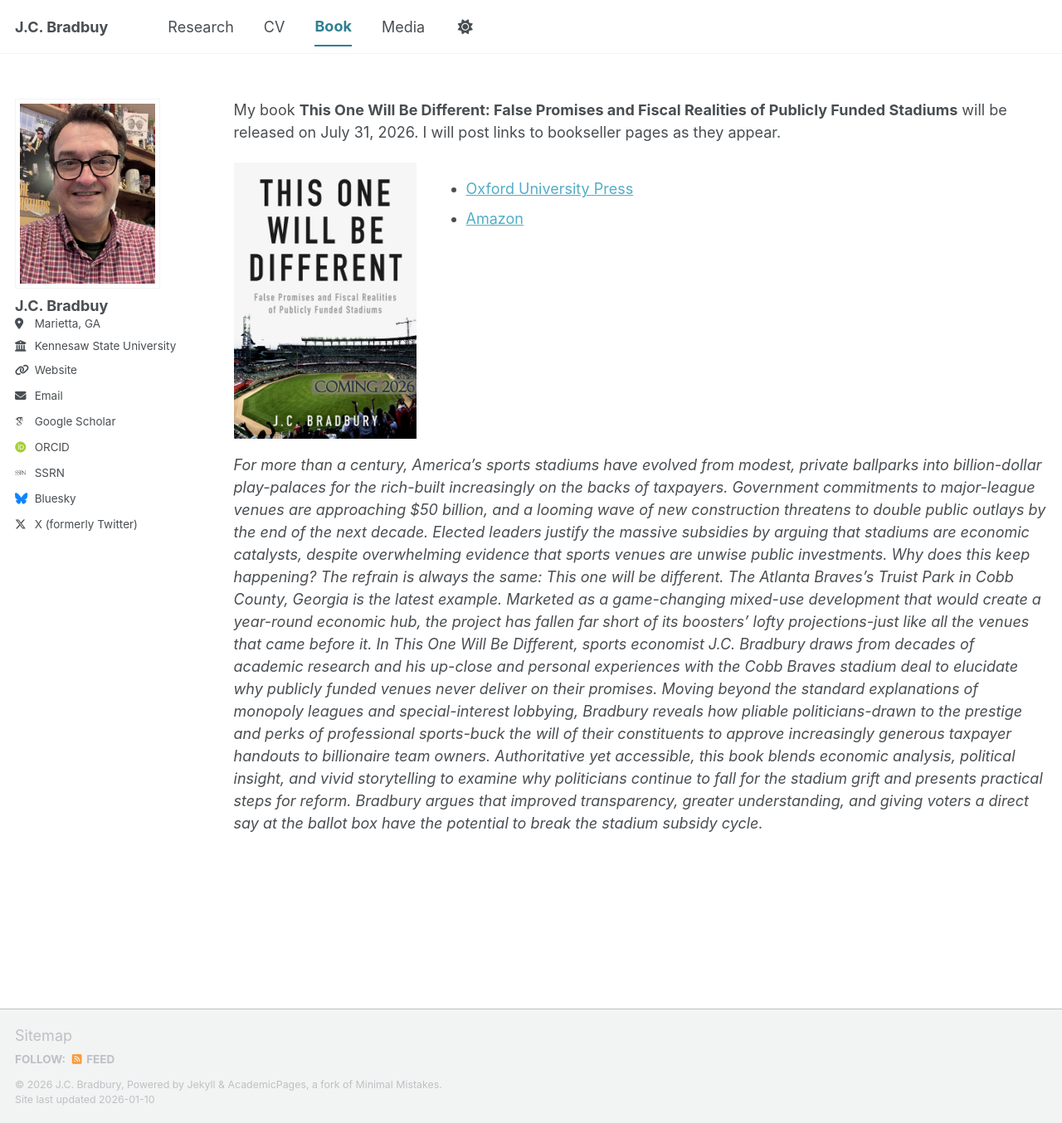
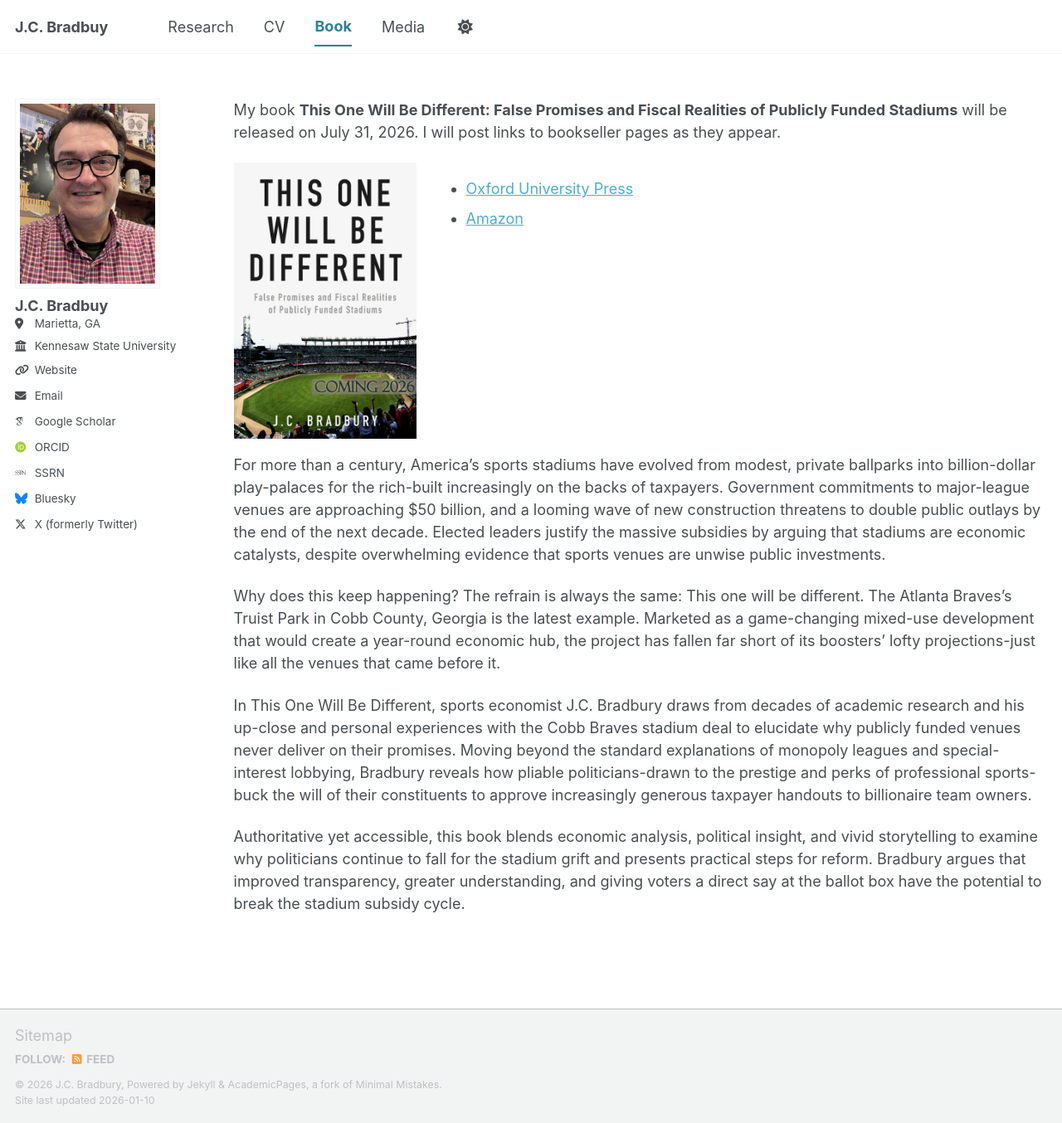
Before and after one commit to jcbradbury/jcbradbury.github.io, a Jekyll site: the page built from _pages/towbd.md, in a window 1280 px wide and 1354 px high. Shown: the whole window at 83% size. Built offline with Jekyll 4.4.1, drawn with Linux system fonts in a browser that asks for light colours; some web fonts are replaced; a script bundle is joined from its source files by our own code; library files that are not in the unit come from our copies.

Commit message:
Update towbd.md

```diff
--- a/_pages/towbd.md
+++ b/_pages/towbd.md
@@ -26,15 +26,11 @@ My book **This One Will Be Different: False Promises and Fiscal Realities of Pub
 </div>
 
 <!-- -->
-<em>
+
 For more than a century, America's sports stadiums have evolved from modest, private ballparks into billion-dollar play-palaces for the rich-built increasingly on the backs of taxpayers. Government commitments to major-league venues are approaching $50 billion, and a looming wave of new construction threatens to double public outlays by the end of the next decade. Elected leaders justify the massive subsidies by arguing that stadiums are economic catalysts, despite overwhelming evidence that sports venues are unwise public investments.
-</em>
-<em>
+
 Why does this keep happening? The refrain is always the same: This one will be different. The Atlanta Braves's Truist Park in Cobb County, Georgia is the latest example. Marketed as a game-changing mixed-use development that would create a year-round economic hub, the project has fallen far short of its boosters' lofty projections-just like all the venues that came before it.
-</em>
-<em>
+
 In This One Will Be Different, sports economist J.C. Bradbury draws from decades of academic research and his up-close and personal experiences with the Cobb Braves stadium deal to elucidate why publicly funded venues never deliver on their promises. Moving beyond the standard explanations of monopoly leagues and special-interest lobbying, Bradbury reveals how pliable politicians-drawn to the prestige and perks of professional sports-buck the will of their constituents to approve increasingly generous taxpayer handouts to billionaire team owners.
-</em>
-<em>
+
 Authoritative yet accessible, this book blends economic analysis, political insight, and vivid storytelling to examine why politicians continue to fall for the stadium grift and presents practical steps for reform. Bradbury argues that improved transparency, greater understanding, and giving voters a direct say at the ballot box have the potential to break the stadium subsidy cycle.
-</em>
```
